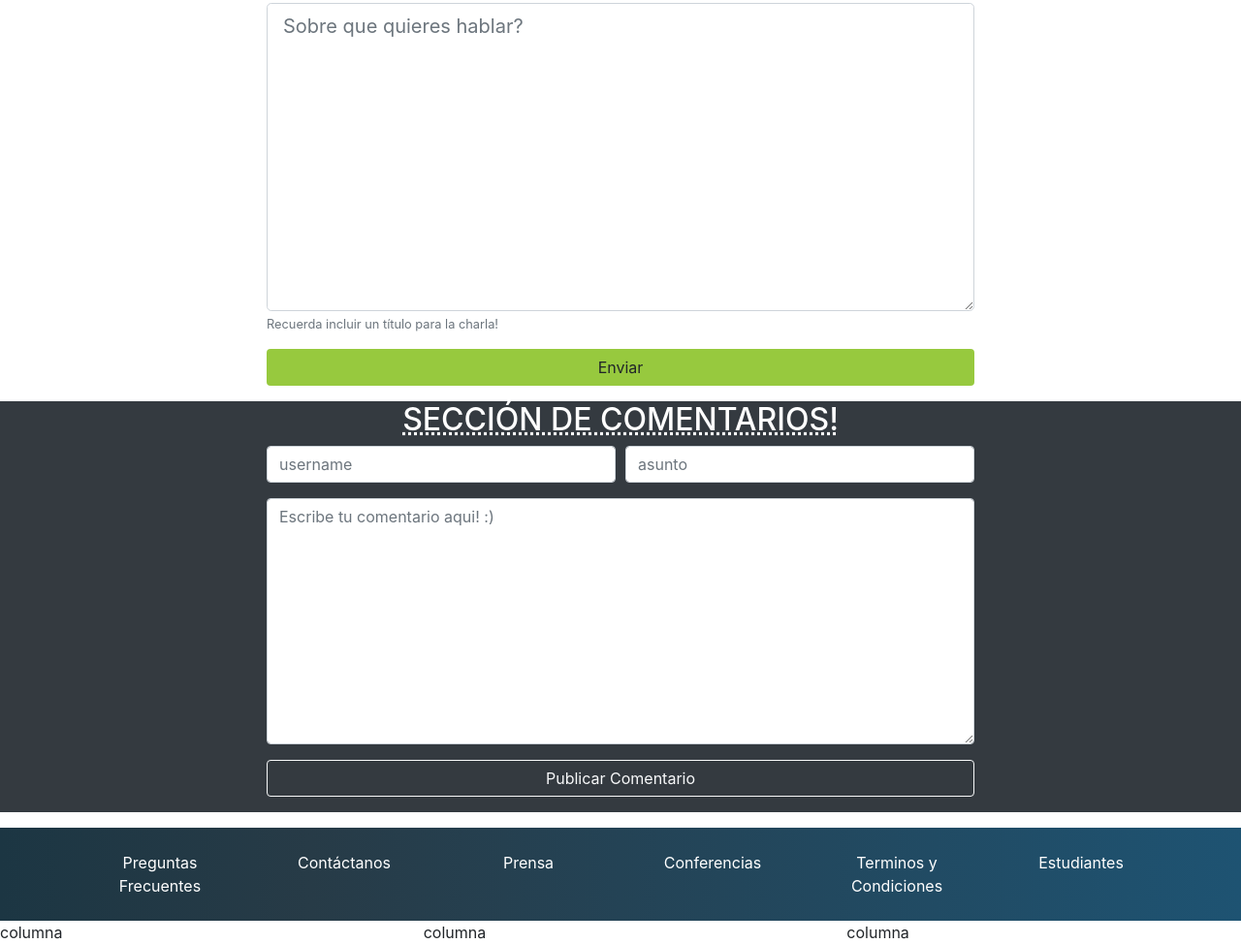
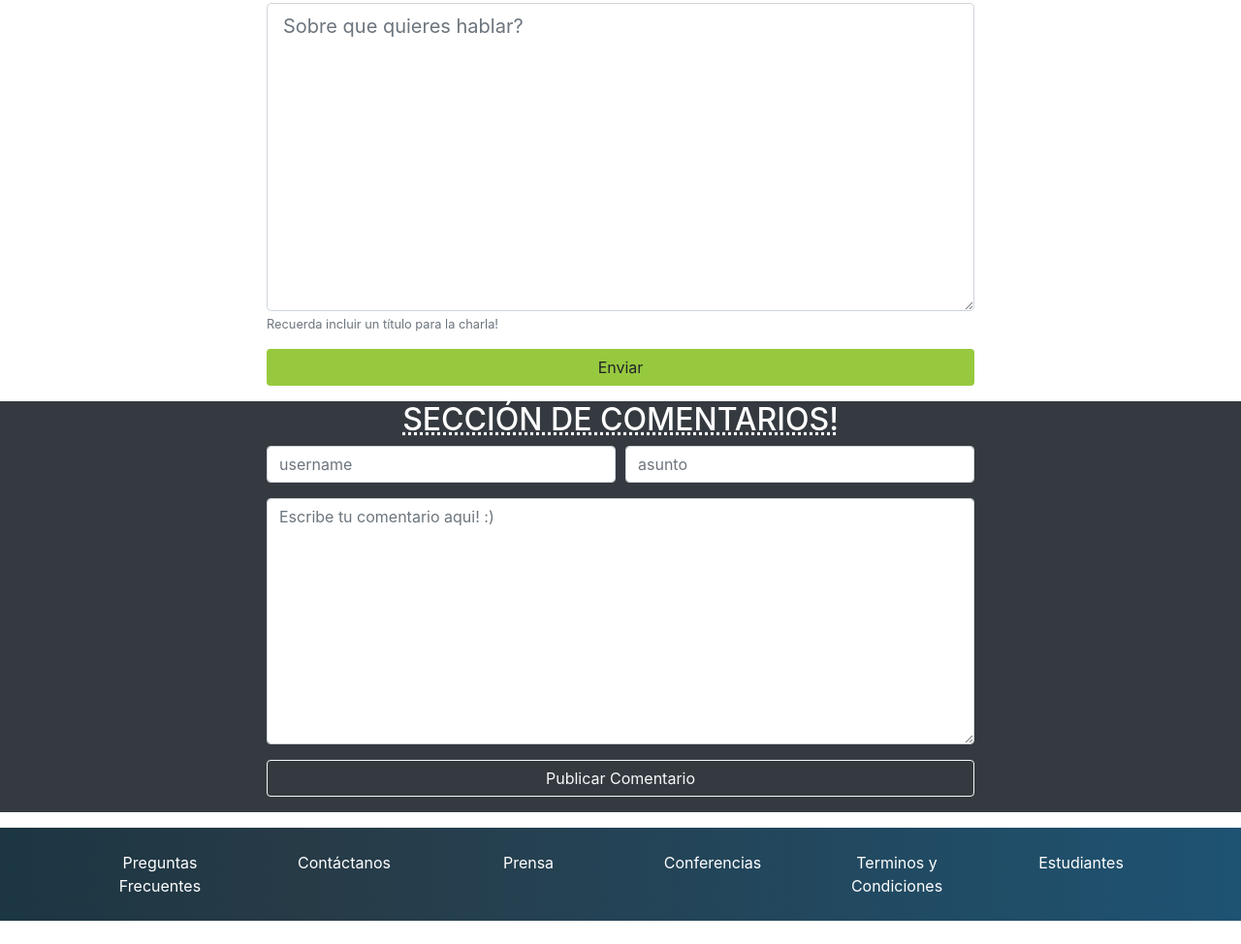
Before and after one commit to River-3412X/prueba_bootstrap, a plain HTML site: page index.html in a window 1280 px wide. Shown: the part 1966-2940 px from the top of the page at 97% size. After the commit the page ends 2916 px from the top, so only its background shows below. Drawn offline with Linux system fonts and the light colour scheme.

```diff
--- a/index.html
+++ b/index.html
@@ -303,11 +303,6 @@
         </div>
     </div>
     <!--Modal-->
-    <div class="row ">
-        <div class="col-4 ">columna</div>
-        <div class="col-4 ">columna</div>
-        <div class="col-4 ">columna</div>
-    </div>
     <script src="index.js " type="text/javascript "></script>
 </body>
 
```
